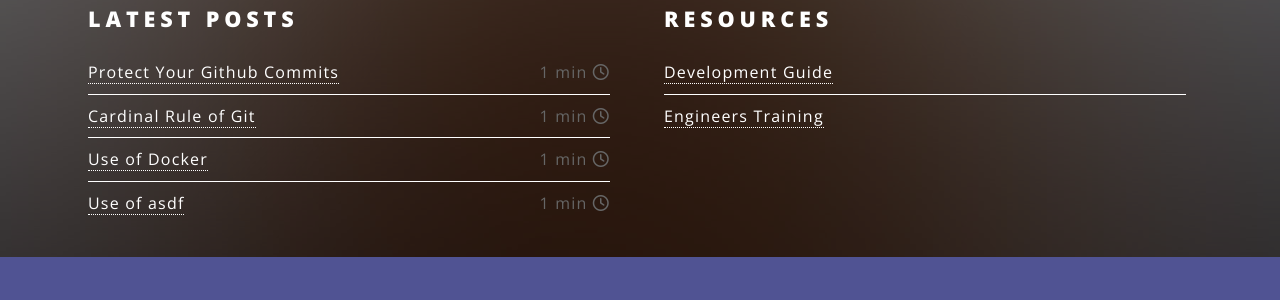
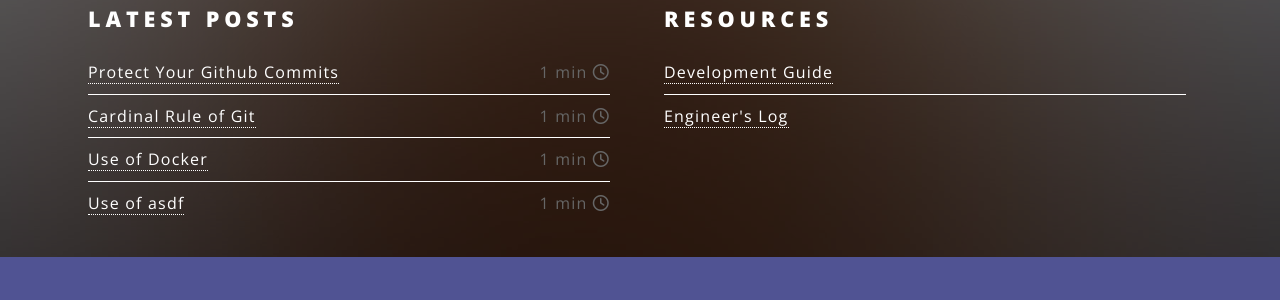
Before and after one commit to ardiesan/ardiesan.github.io, a Jekyll site: the page built from index.html, in a window 1280 px wide and 900 px high, scrolled down 1285 px. Shown: the part 155-455 px from the top of the window. Built offline with Jekyll 4.4.1, drawn with Linux system fonts in a browser that asks for light colours.

Commit message:
Relinked Engineer's Log Sub-blog

```diff
--- a/index.html
+++ b/index.html
@@ -81,7 +81,7 @@ layout: landing
               <h2>Resources</h2>
               <ul class="alt">
                 <li><a href="{{ site.baseurl  }}/development-guide">Development Guide</a></li>
-                <li><a href="{{ site.baseurl  }}/engineers-training">Engineers Training</a></li>
+                <li><a href="{{ site.baseurl  }}/engineers-log">Engineer's Log</a></li>
               {% for post in site.posts limit:0 %}
                 {% if post.tags contains "development guide" %}
                 <li>
```
